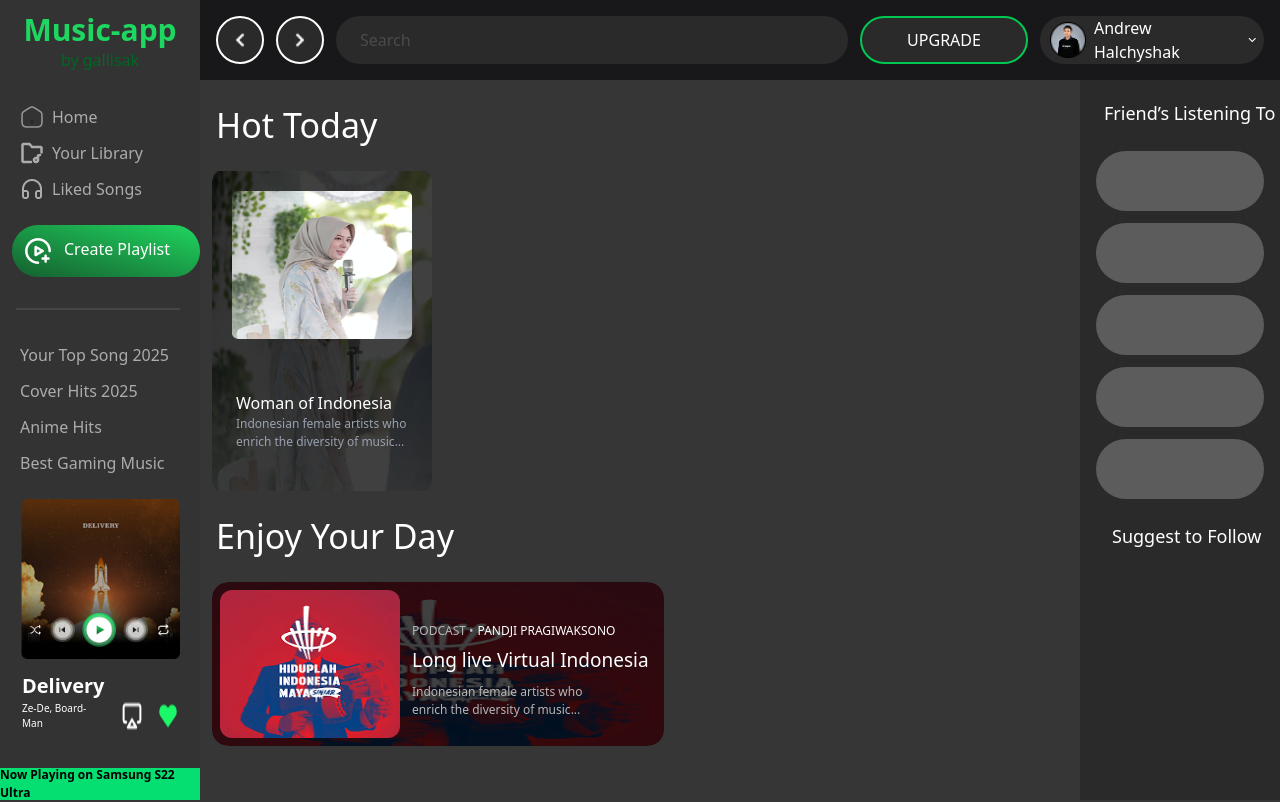
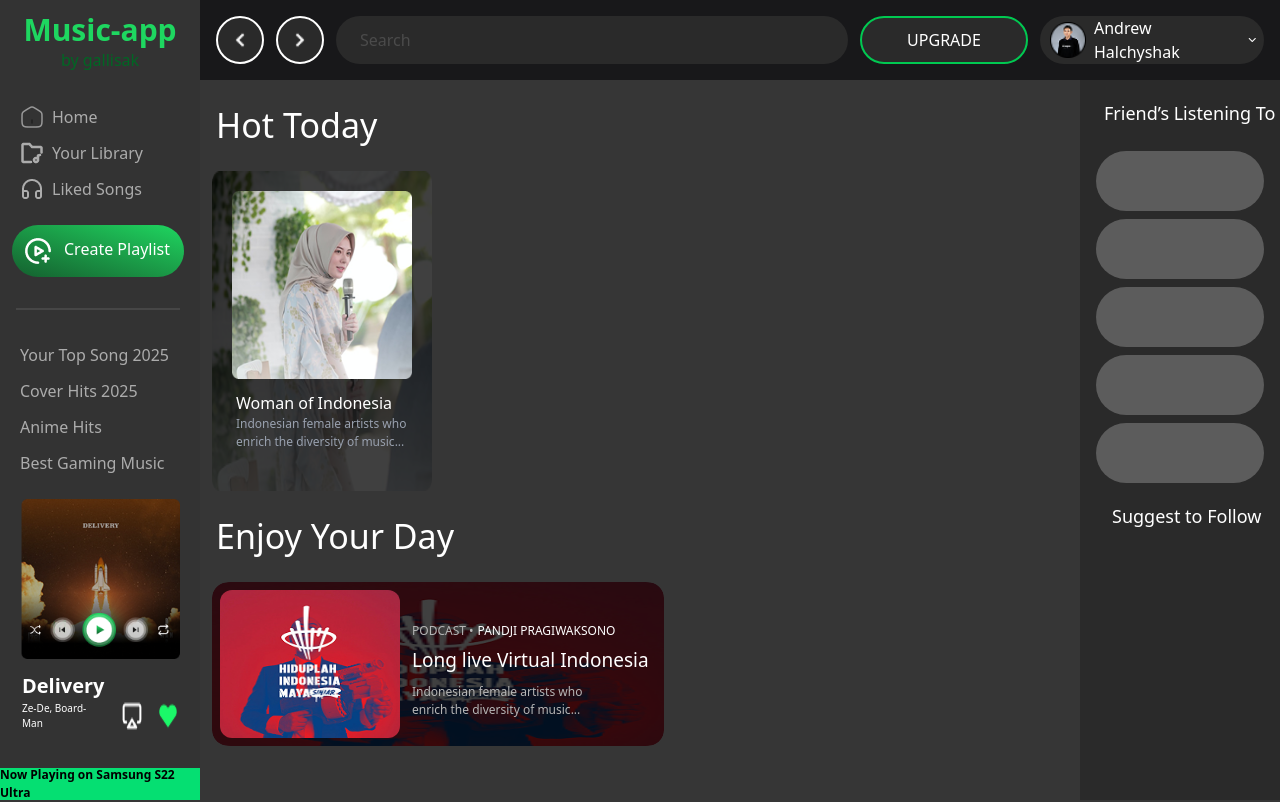
Before and after one commit to gallisak/music-app, a React app: page / in a window 1280 px wide. Built offline with nearby package versions, Linux system fonts and the light colour scheme; the HTML template or start-up script is replaced by a standard one.

Commit message:
Design edits in FriendsBar, SideBar and PlayListCard

```diff
--- a/src/components/FriendsBar.tsx
+++ b/src/components/FriendsBar.tsx
@@ -6,11 +6,11 @@ export function FriendsBar() {
           Friend’s Listening To
         </h1>
         <div className="flex items-center flex-col mt-6 mb-3">
-          <div className="mb-3 rounded-4xl bg-[#5c5c5c] w-42 h-15"></div>
-          <div className="mb-3 rounded-4xl bg-[#5c5c5c] w-42 h-15"></div>
-          <div className="mb-3 rounded-4xl bg-[#5c5c5c] w-42 h-15"></div>
-          <div className="mb-3 rounded-4xl bg-[#5c5c5c] w-42 h-15"></div>
-          <div className="mb-3 rounded-4xl bg-[#5c5c5c] w-42 h-15"></div>
+          <div className="mb-2 rounded-4xl bg-[#5c5c5c] w-42 h-15"></div>
+          <div className="mb-2 rounded-4xl bg-[#5c5c5c] w-42 h-15"></div>
+          <div className="mb-2 rounded-4xl bg-[#5c5c5c] w-42 h-15"></div>
+          <div className="mb-2 rounded-4xl bg-[#5c5c5c] w-42 h-15"></div>
+          <div className="mb-2 rounded-4xl bg-[#5c5c5c] w-42 h-15"></div>
         </div>
         <h1 className="ml-8 mt-3 text-white text-[18px]">Suggest to Follow</h1>
       </div>
--- a/src/components/SideBar.tsx
+++ b/src/components/SideBar.tsx
@@ -28,7 +28,7 @@ export function SideBar() {
         </div>
       </div>
 
-      <button className="flex p-3 bg-linear-to-bl gap-3 text-white from-[#1ED760] to-[#14612F] ml-3 mt3 rounded-4xl ">
+      <button className="flex p-3 bg-linear-to-bl gap-3 text-white from-[#1ED760] to-[#14612F] ml-3 mr-4 mt3 rounded-4xl ">
         <img className="" src={addMusic} alt="" />
         Create Playlist
       </button>
--- a/src/pages/Home/PlayListCard.tsx
+++ b/src/pages/Home/PlayListCard.tsx
@@ -10,7 +10,7 @@ export function PlayListCard() {
           alt=""
         />
         <div className="h-45 flex justify-center">
-          <img src={cover} className="h-37 w-45 mt-5 relative" alt="" />
+          <img src={cover} className="h-47 w-45 mt-5 relative" alt="" />
         </div>
         <div className="h-35 relative z-10 flex flex-col justify-center">
           <h1 className="text-white ml-6">Woman of Indonesia</h1>
```
